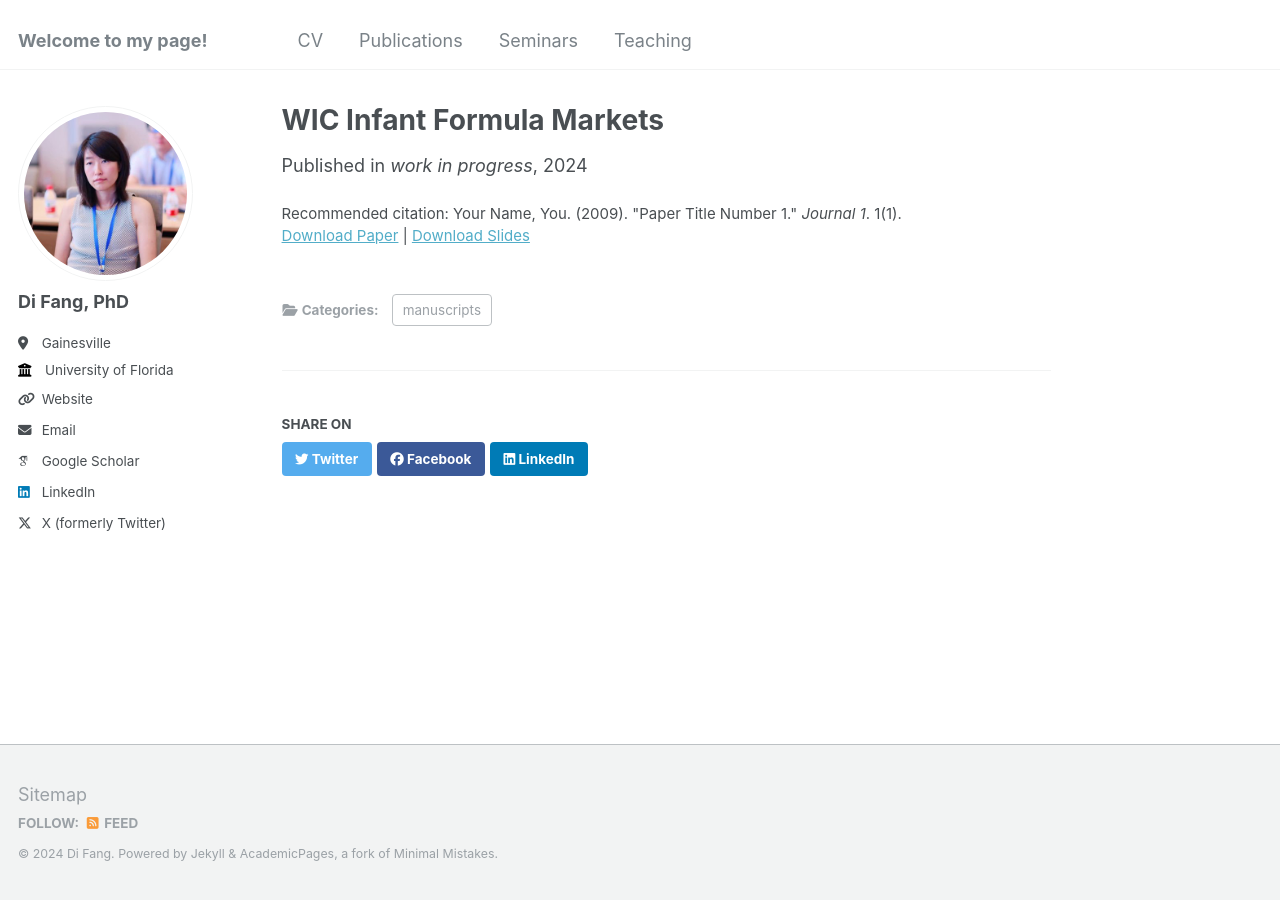
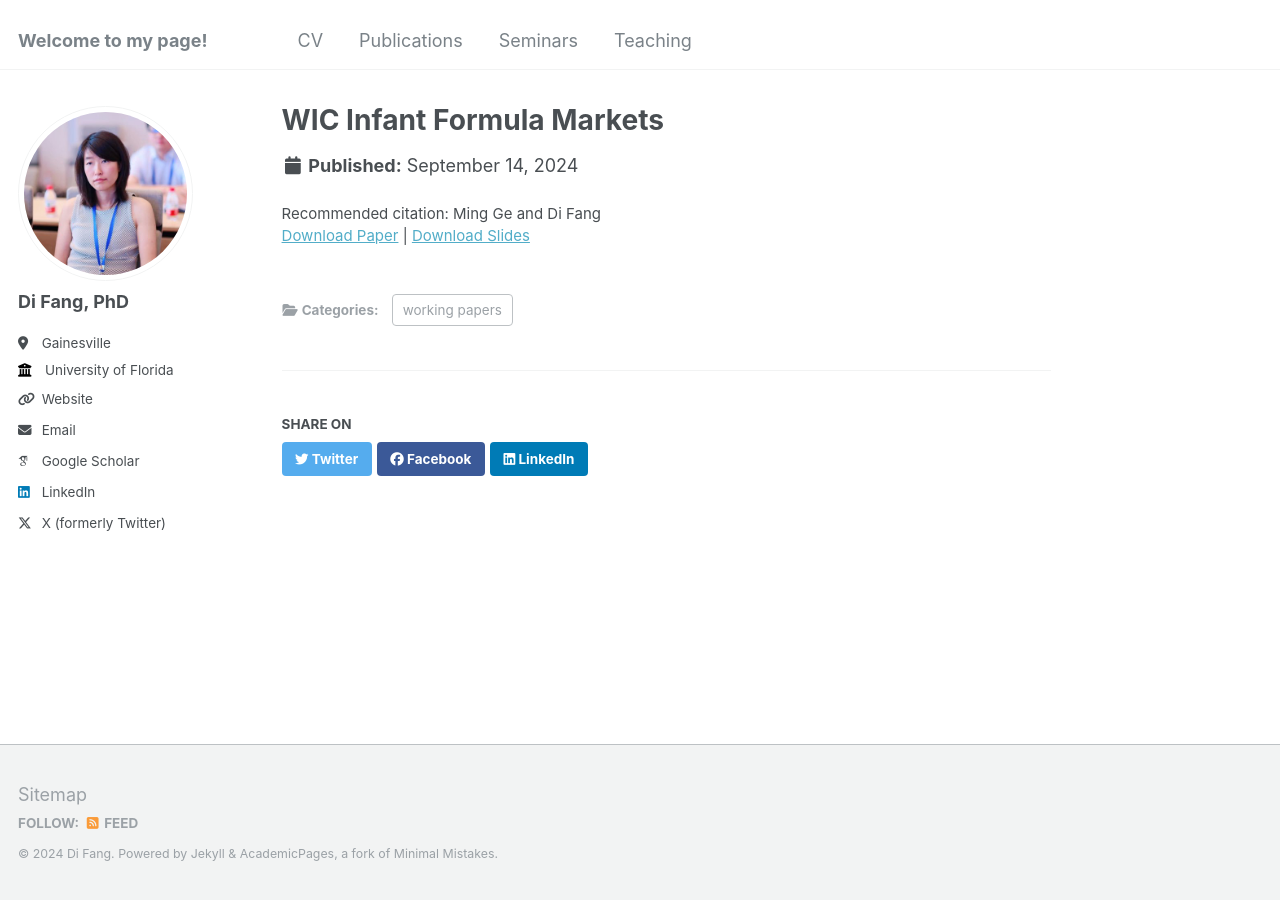
Before and after one commit to fangdi2009/mypage, a Jekyll site: the page built from _publications/wp1.md, in a window 1280 px wide. Built offline with Jekyll 4.4.1, drawn with Linux system fonts in a browser that asks for light colours; some web fonts are replaced.

Commit message:
Update wp1.md

```diff
--- a/_publications/wp1.md
+++ b/_publications/wp1.md
@@ -1,12 +1,12 @@
 ---
 title: "WIC Infant Formula Markets"
 collection: publications
-category: manuscripts
-permalink: /publication/2009-10-01-paper-title-number-1
-excerpt: 'This paper is about the number 1. The number 2 is left for future work.'
+category: working papers
+#permalink: /publication/2009-10-01-paper-title-number-1
+excerpt: 'This paper ixxx'
 #date: 2009-10-01
-venue: 'work in progress'
+#venue: 'work in progress'
 slidesurl: 'http://academicpages.github.io/files/slides1.pdf'
 paperurl: 'http://academicpages.github.io/files/paper1.pdf'
-citation: 'Your Name, You. (2009). &quot;Paper Title Number 1.&quot; <i>Journal 1</i>. 1(1).'
+citation: 'Ming Ge and Di Fang'
 ---
```
